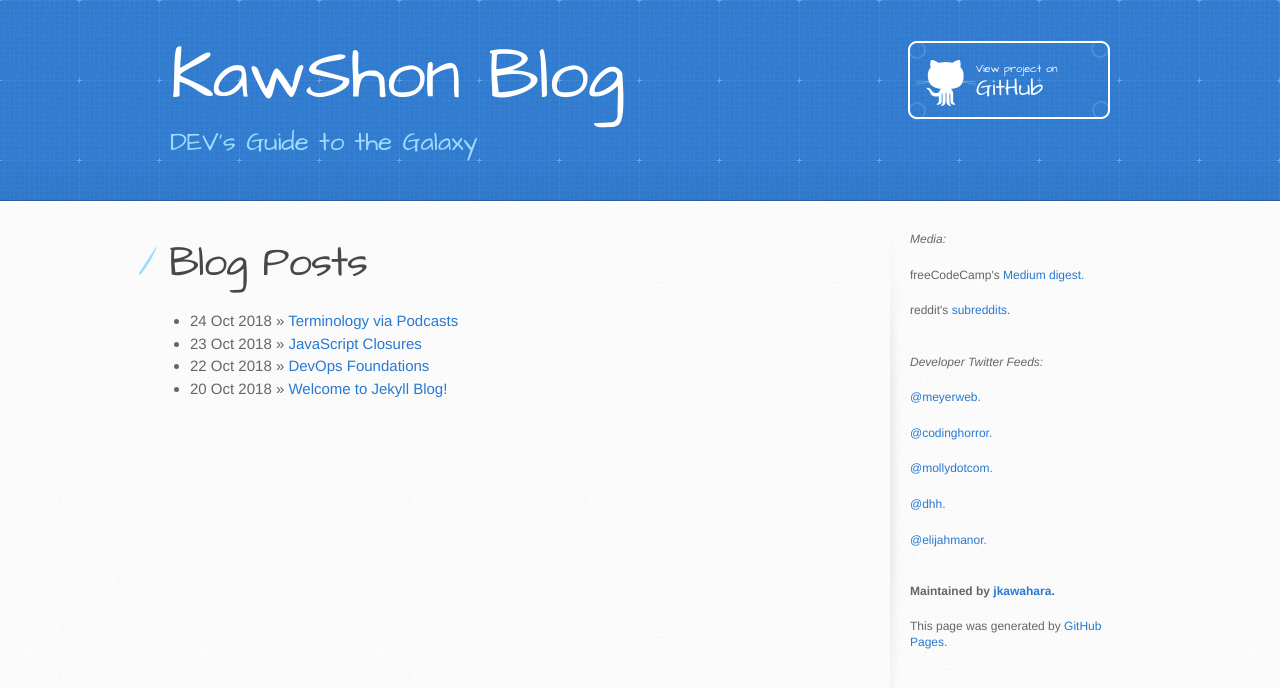
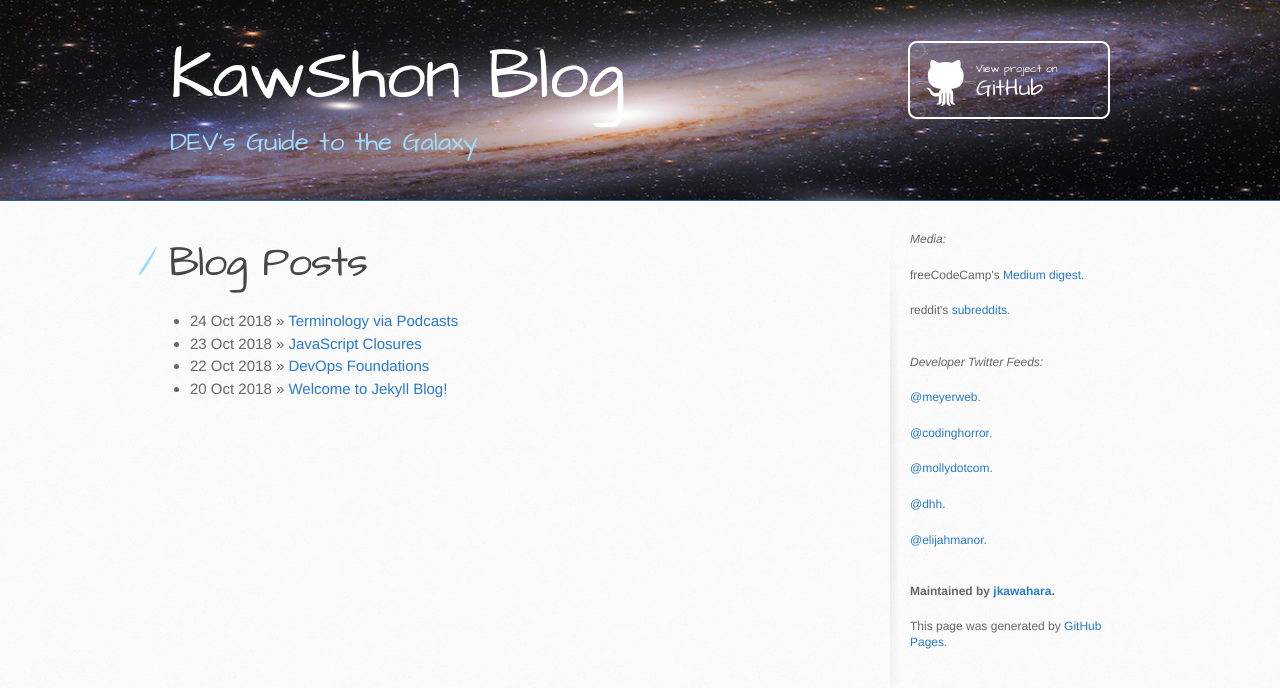
Before and after one commit to jkawahara/jkawahara.github.io, a Jekyll site: the page built from index.html, in a window 1280 px wide. Shown: the top 688 px of the page. Built offline with Jekyll 4.4.1, drawn with Linux system fonts in a browser that asks for light colours.

Commit message:
Add background image to header

```diff
--- a/stylesheets/stylesheet.css
+++ b/stylesheets/stylesheet.css
@@ -18,6 +18,7 @@ html {
 
 body {
   margin: 0;
+  background-image: url("/images/andromeda.jpg");
 }
 
 /* HTML5 display definitions
@@ -453,6 +454,9 @@ header {
   font-family: 'Architects Daughter', 'Helvetica Neue', Helvetica, Arial, serif;
   background: #2e7bcf url(../images/header-bg.jpg) 0 0 repeat-x;
   border-bottom: solid 1px #275da1;
+  background-image: url("/images/andromeda.png");
+  background-repeat: no-repeat;
+  background-size: cover;
 }
 
 header h1 {
```
Also changed, not shown: images/andromeda.png (added).
